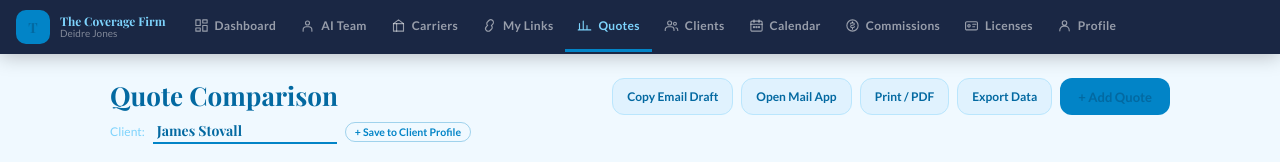
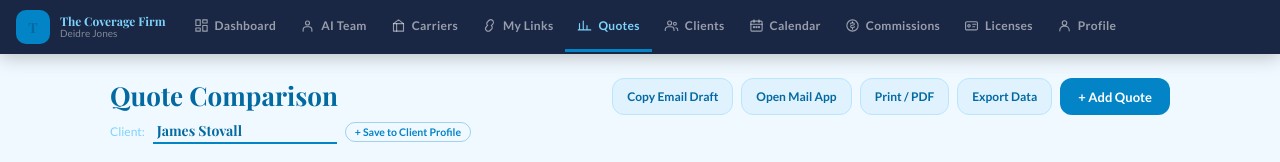
Before and after one commit to Djones13352/agentapp, a React (Vite) app: page / in a window 1280 px wide. Both pictures are taken after a click on the button "Quotes". Shown: the top 162 px of the page. Built offline with nearby package versions, Linux system fonts and the light colour scheme.

Commit message:
Update App.jsx

```diff
--- a/src/App.jsx
+++ b/src/App.jsx
@@ -1413,7 +1413,7 @@ function QuoteBuilder({ initialClient }) {
           {quotes.length>0&&<button onClick={exportJSON} style={{background:T.card,border:`1px solid ${T.border}`,borderRadius:12,padding:"10px 14px",fontFamily:"'Lato',sans-serif",fontWeight:700,fontSize:12,cursor:"pointer",color:T.sub,display:"flex",alignItems:"center",gap:6}}>
             Export Data
           </button>}
-          <button onClick={()=>{setNewQ(blankQuote(linkedClient?.id||null));setEditing(null);setShowAdd(true);}} style={{background:T.gold,color:T.navy,border:"none",borderRadius:12,padding:"10px 18px",fontFamily:"'Lato',sans-serif",fontWeight:700,fontSize:13,cursor:"pointer"}}>+ Add Quote</button>
+          <button onClick={()=>{setNewQ(blankQuote(linkedClient?.id||null));setEditing(null);setShowAdd(true);}} style={{background:T.gold,color:"#fff",border:"none",borderRadius:12,padding:"10px 18px",fontFamily:"'Lato',sans-serif",fontWeight:700,fontSize:13,cursor:"pointer"}}>+ Add Quote</button>
         </div>
       </div>
 
```
